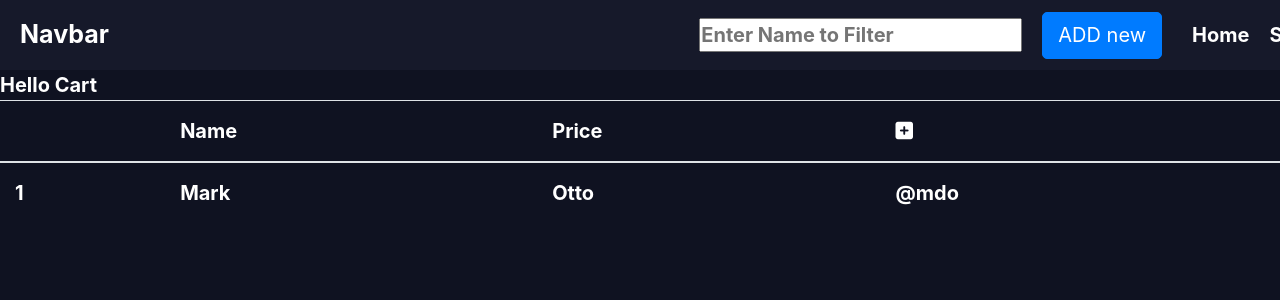
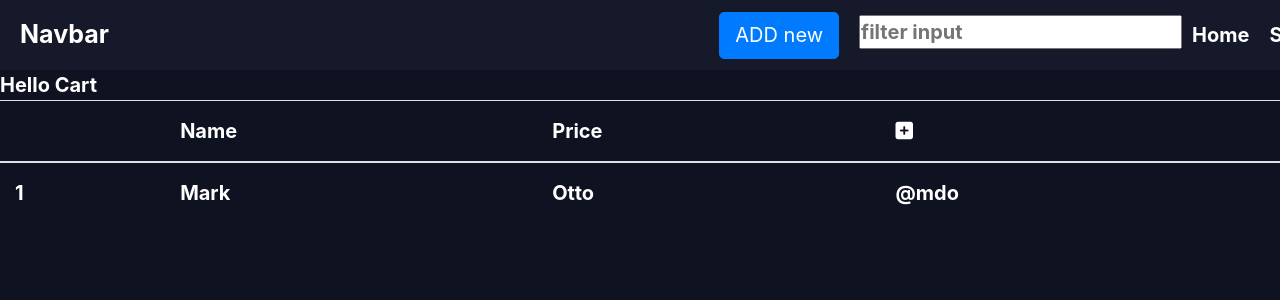
Before and after one commit to alihatem360/NFT-Shop, a React (Create React App) app: page /cart/1 in a window 1280 px wide. Shown: the top 300 px of the page. Built offline with nearby package versions, Linux system fonts and the light colour scheme.

Commit message:
add Filter Feature

```diff
--- a/src/App.js
+++ b/src/App.js
@@ -1,17 +1,13 @@
 import React, { useState } from "react";
 import "./App.css";
 import { BrowserRouter } from "react-router-dom";
-// import Data from "./component/back/data/Data";
 import Header from "./component/font/Header/header";
 import Route from "./component/font/Route/Rout";
 import Form from "./component/font/Form/Form";
+
 function App() {
-  // const dataItems = Data.products;
-  // handleAdd =(item )=> {
-
-  // }
-
   const [show, showState] = useState(false);
+  const [Filtter, setFiltter] = useState("");
 
   const [cartItem, setCartItem] = useState([
     {
@@ -78,6 +74,18 @@ function App() {
     showState(!show);
   };
 
+  const FilterName = (name) => {
+    setFiltter(name);
+    console.log(name);
+  };
+
+  const handelFilterName = () => {
+    if (Filtter.length !== 0) {
+      return cartItem.filter((element) => element.name.includes(Filtter));
+    }
+    return cartItem;
+  };
+
   return (
     <div className="App">
       <React.StrictMode>
@@ -88,8 +96,8 @@ function App() {
             handekAddNewUser={handekAddNewUser}
           />
 
-          <Header handelShow={handelShow} />
-          <Route cartItem={cartItem} handelDelete={handelDelete} />
+          <Header handelShow={handelShow} FilterName={FilterName} />
+          <Route cartItem={handelFilterName()} handelDelete={handelDelete} />
         </BrowserRouter>
       </React.StrictMode>
     </div>
--- /dev/null
+++ b/src/component/font/Filter/Filter.js
@@ -0,0 +1,25 @@
+import React, { useState } from "react";
+
+const Filter = ({ FilterName }) => {
+  const [filterele, setFilter] = useState("");
+  const handelFilter = (element) => {
+    const filterValue = element.target.value;
+    setFilter(filterValue);
+    FilterName(filterValue);
+
+  };
+
+  return (
+    <div>
+      <div style={{ marginTop: "5px" }}>
+        <input
+          placeholder="filter input"
+          type="text"
+          value={filterele}
+          onChange={(e) => handelFilter(e)}
+        ></input>
+      </div>
+    </div>
+  );
+};
+export default Filter;
--- a/src/component/font/Header/header.js
+++ b/src/component/font/Header/header.js
@@ -1,7 +1,8 @@
 import React from "react";
 import "./header.css";
 import { Link } from "react-router-dom";
-function header({ handelShow }) {
+import Filter from "../Filter/Filter";
+function header({ handelShow, FilterName }) {
   return (
     <div>
       <nav className="navbar navbar-expand-lg ">
@@ -10,14 +11,13 @@ function header({ handelShow }) {
         </a>
 
         <div className="collapse navbar-collapse" id="navbarNav">
-          <input
-            className="input nav-item"
-            type="text"
-            placeholder="Enter Name to Filter"
-          ></input>
-          <button className="btn btn-primary mx-3" onClick={handelShow}>ADD new</button>
+          <button className="btn btn-primary mx-3" onClick={handelShow}>
+            ADD new
+          </button>
 
           <div className="navbar-nav">
+            <Filter FilterName={FilterName} />
+
             <li className="nav-item ">
               <Link className="nav-link" to="/">
                 Home <span class="sr-only">(current)</span>
--- a/src/component/font/product/Product.js
+++ b/src/component/font/product/Product.js
@@ -1,8 +1,6 @@
 import React from "react";
 import "./Product.css";
 function Product({ cartItem, handelDelete }) {
-  console.log("productsItems", cartItem);
-
   return (
     <div className="row">
       {cartItem.map((product, index) => (
```
Also changed, not shown: src/component/font/Filter/Filter.css (added).
